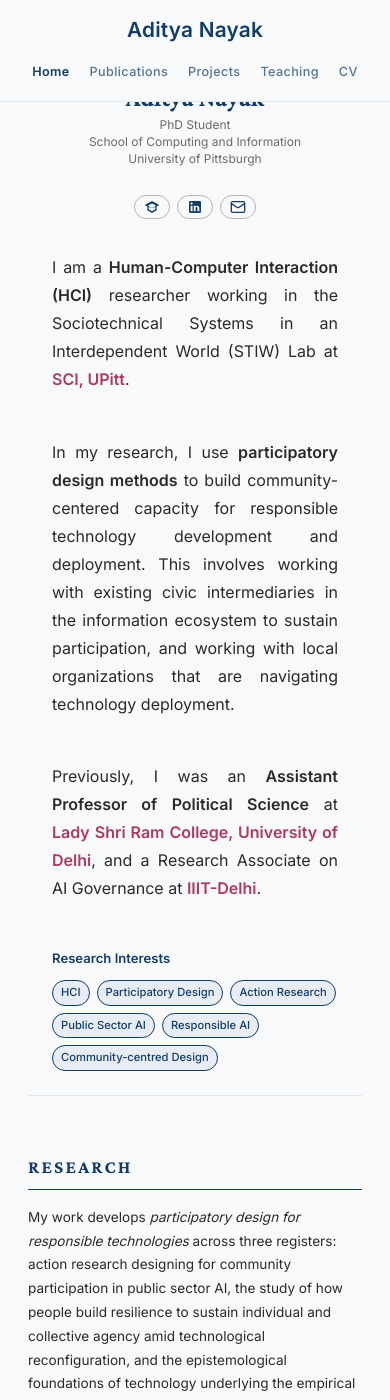
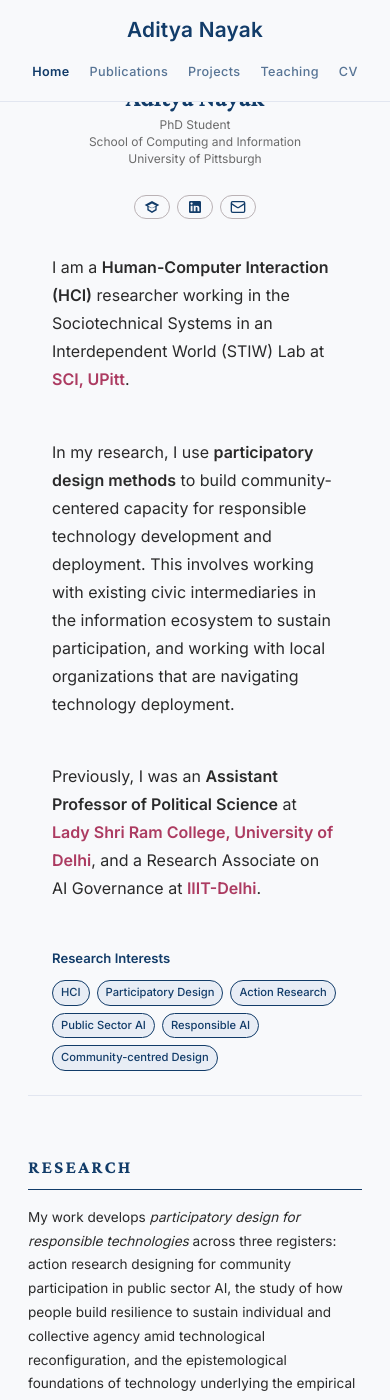
Before and after one commit to adityanayak-info/adityanayak-info.github.io, a Jekyll site: the page built from index.md, in a window 390 px wide and 1400 px high, scrolled down 414 px. Built offline with Jekyll 4.4.1, drawn with Linux system fonts in a browser that asks for light colours.

Commit message:
Change profile text alignment from justify to left

```diff
--- a/assets/css/style.css
+++ b/assets/css/style.css
@@ -1186,7 +1186,7 @@ hr.profile-rule {
   .sidebar { width: 100%; position: static; order: 2; }
 
   .profile-section { flex-direction: column; align-items: center; gap: 24px; }
-  .profile-text { text-align: justify; }
+  .profile-text { text-align: left; }
 
   hr.profile-rule { margin: 1.4rem auto; }
 
```
